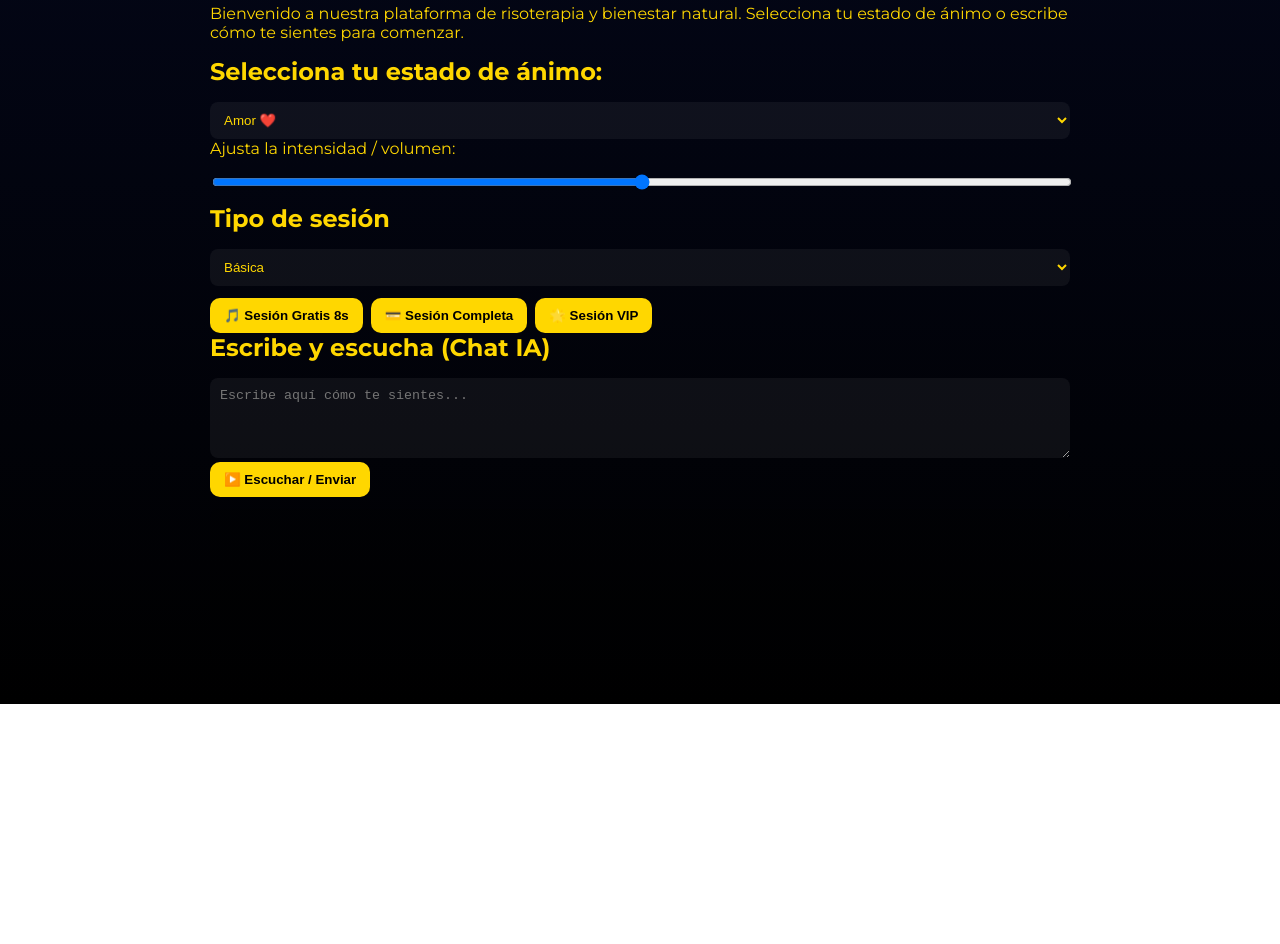
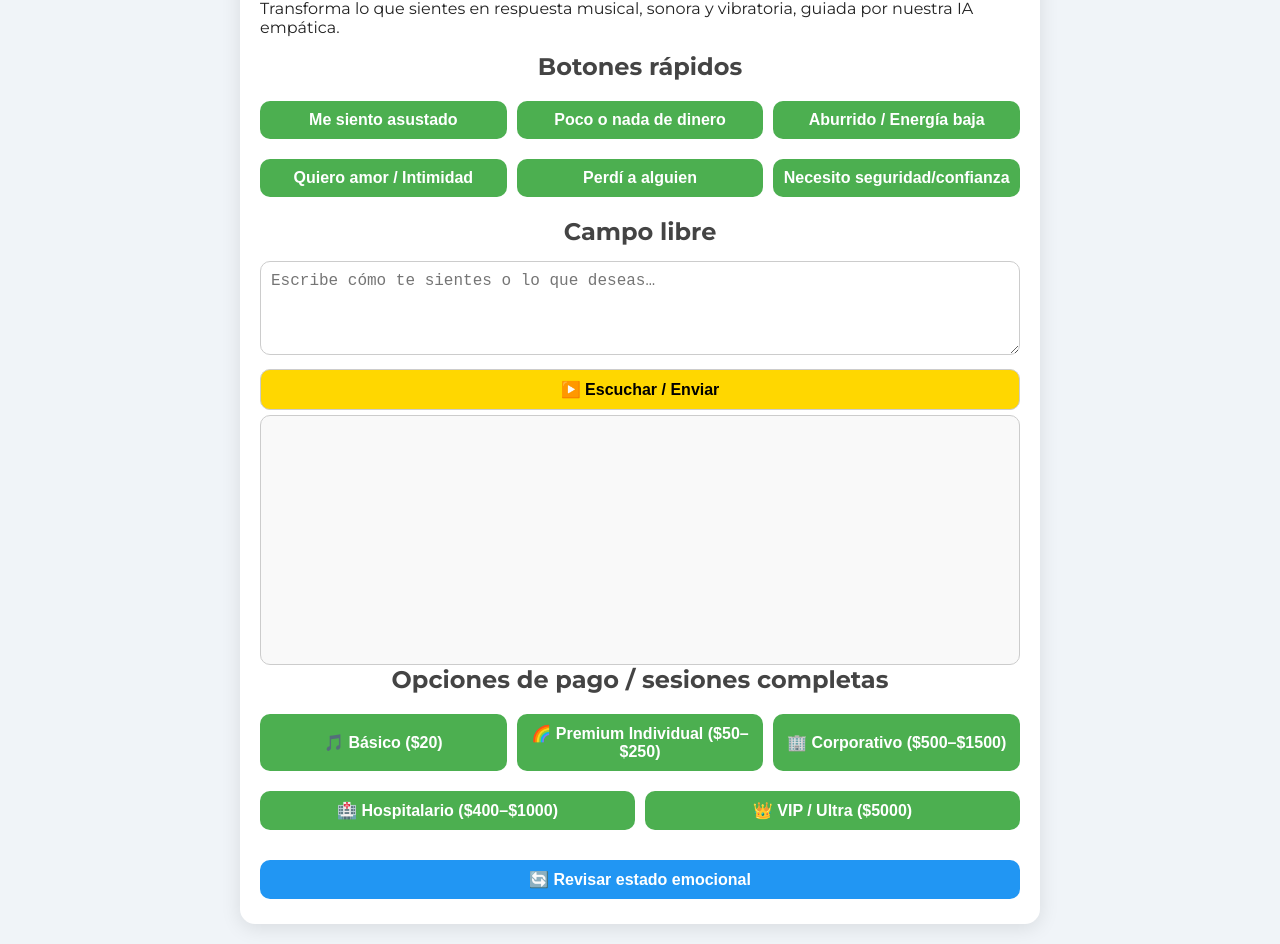
Before and after one commit to mayroga/Frecuencia-Central-May-Roga-LLC, a website: page public/index.html in a window 1280 px wide. Shown: the part 96-1040 px from the top of the page. Before the commit the page ends 800 px from the top, so only its background shows below. Drawn offline with Linux system fonts and the light colour scheme.

Commit message:
Update index.html

```diff
--- a/public/index.html
+++ b/public/index.html
@@ -6,49 +6,55 @@
 <title>Frecuencia Central - May Roga LLC</title>
 <link href="https://fonts.googleapis.com/css2?family=Montserrat:wght@400;700&display=swap" rel="stylesheet">
 <link rel="stylesheet" href="style.css">
+<style>
+  body { font-family: 'Montserrat', sans-serif; background: #f0f4f8; color: #222; margin:0; padding:0;}
+  .container { max-width:800px; margin:20px auto; padding:20px; background:#fff; border-radius:15px; box-shadow:0 4px 20px rgba(0,0,0,0.1);}
+  h1,h2 { text-align:center; color:#444;}
+  select, textarea, button { width:100%; padding:10px; margin:5px 0; border-radius:10px; border:1px solid #ccc; font-size:16px;}
+  .actions { display:flex; flex-wrap:wrap; gap:10px; justify-content:center; margin:15px 0;}
+  .btn-free, .btn-session { flex:1 1 30%; cursor:pointer; font-weight:700; border:none; background:#4caf50; color:#fff; transition:0.3s;}
+  .btn-free:hover, .btn-session:hover { background:#45a049;}
+  #chat { height:250px; overflow-y:auto; border:1px solid #ccc; padding:10px; border-radius:10px; background:#f9f9f9;}
+  #audioContainer audio { width:100%; margin-top:10px; }
+  #followUp { margin-top:10px; background:#2196f3; color:#fff; cursor:pointer; border:none; border-radius:10px; padding:10px; font-weight:700;}
+  #followUp:hover { background:#1976d2; }
+</style>
 </head>
 <body>
 <div class="container">
   <h1>Frecuencia Central</h1>
-  <p>Bienvenido a nuestra plataforma de risoterapia y bienestar natural. Selecciona tu estado de ánimo o escribe cómo te sientes para comenzar.</p>
+  <p>Transforma lo que sientes en respuesta musical, sonora y vibratoria, guiada por nuestra IA empática.</p>
 
-  <h2>Selecciona tu estado de ánimo:</h2>
-  <select id="mood">
-    <option value="love">Amor ❤️</option>
-    <option value="calm">Calma 🌿</option>
-    <option value="success">Éxito 🏆</option>
-    <option value="sad">Tristeza 😔</option>
-    <option value="neutral">Neutral 😌</option>
-  </select>
-
-  <label for="intensity">Ajusta la intensidad / volumen:</label>
-  <input type="range" id="intensity" min="0" max="100" value="50">
-
-  <h2>Tipo de sesión</h2>
-  <select id="sessionType">
-    <option value="basic">Básica</option>
-    <option value="premium">Premium</option>
-    <option value="corporate">Corporativa</option>
-    <option value="hospital">Hospital</option>
-    <option value="vip">VIP</option>
-  </select>
-
+  <h2>Botones rápidos</h2>
   <div class="actions">
-    <button id="freeBtn">🎵 Sesión Gratis 8s</button>
-    <button id="fullBtn">💳 Sesión Completa</button>
-    <button id="vipBtn">🌟 Sesión VIP</button>
+    <button class="btn-free" data-need="miedo">Me siento asustado</button>
+    <button class="btn-free" data-need="dinero">Poco o nada de dinero</button>
+    <button class="btn-free" data-need="energia">Aburrido / Energía baja</button>
+    <button class="btn-free" data-need="amor">Quiero amor / Intimidad</button>
+    <button class="btn-free" data-need="duelo">Perdí a alguien</button>
+    <button class="btn-free" data-need="seguridad">Necesito seguridad/confianza</button>
   </div>
 
-  <h2>Escribe y escucha (Chat IA)</h2>
-  <textarea id="userText" rows="4" placeholder="Escribe aquí cómo te sientes..."></textarea>
+  <h2>Campo libre</h2>
+  <textarea id="userText" rows="4" placeholder="Escribe cómo te sientes o lo que deseas…"></textarea>
   <button id="playBtn">▶️ Escuchar / Enviar</button>
 
-  <div id="audioContainer" class="audio-container"></div>
-  <div id="chat" class="chat"></div>
+  <div id="audioContainer"></div>
+  <div id="chat"></div>
+
+  <h2>Opciones de pago / sesiones completas</h2>
+  <div class="actions">
+    <button class="btn-session" data-need="basico">🎵 Básico ($20)</button>
+    <button class="btn-session" data-need="premium">🌈 Premium Individual ($50–$250)</button>
+    <button class="btn-session" data-need="corporate">🏢 Corporativo ($500–$1500)</button>
+    <button class="btn-session" data-need="hospital">🏥 Hospitalario ($400–$1000)</button>
+    <button class="btn-session" data-need="vip">👑 VIP / Ultra ($5000)</button>
+  </div>
+
+  <button id="followUp">🔄 Revisar estado emocional</button>
 </div>
 
-<script src="tones.js"></script>
 <script src="app.js"></script>
-<script src="chatIA.js"></script>
+<script src="chatIA.js" type="module"></script>
 </body>
 </html>
```
